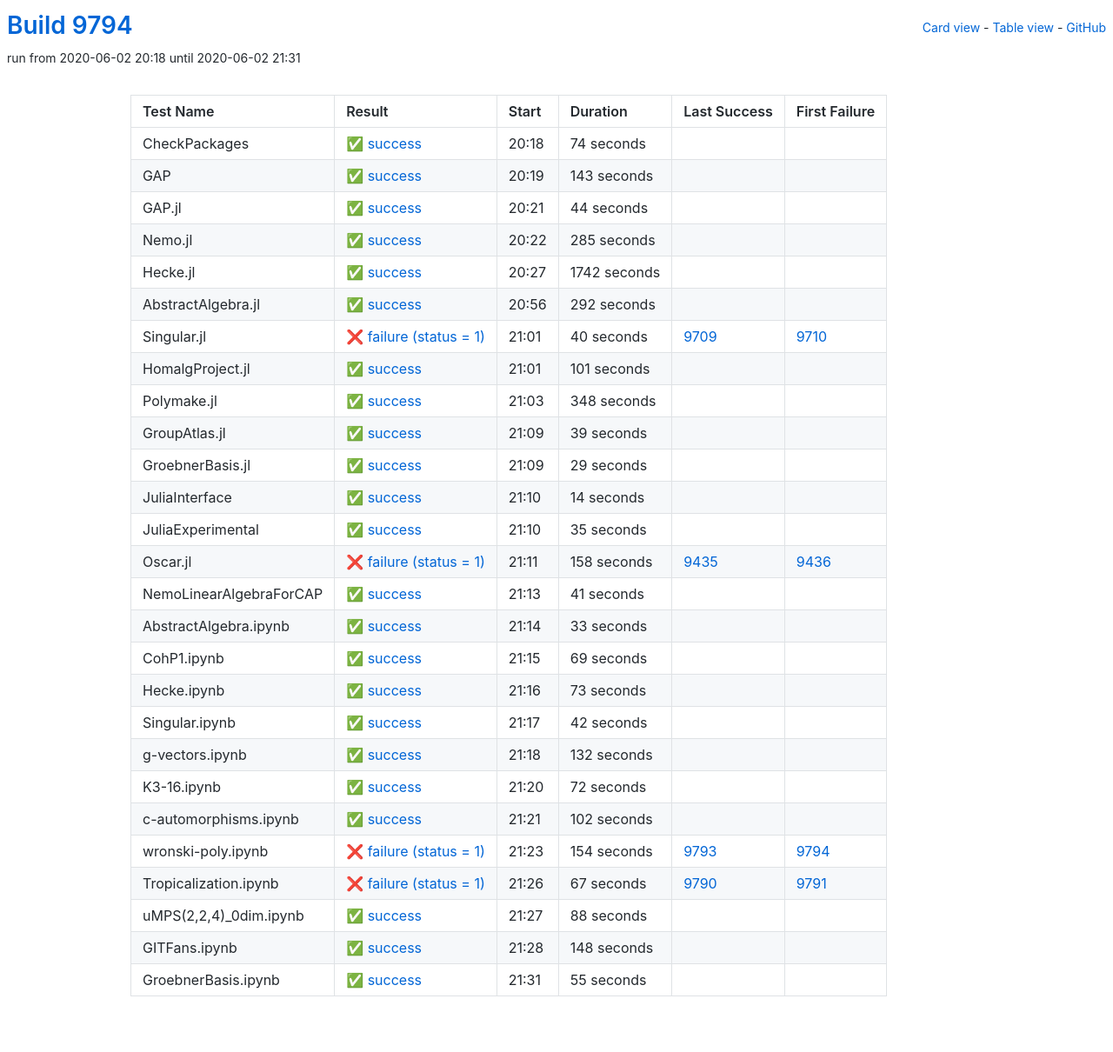
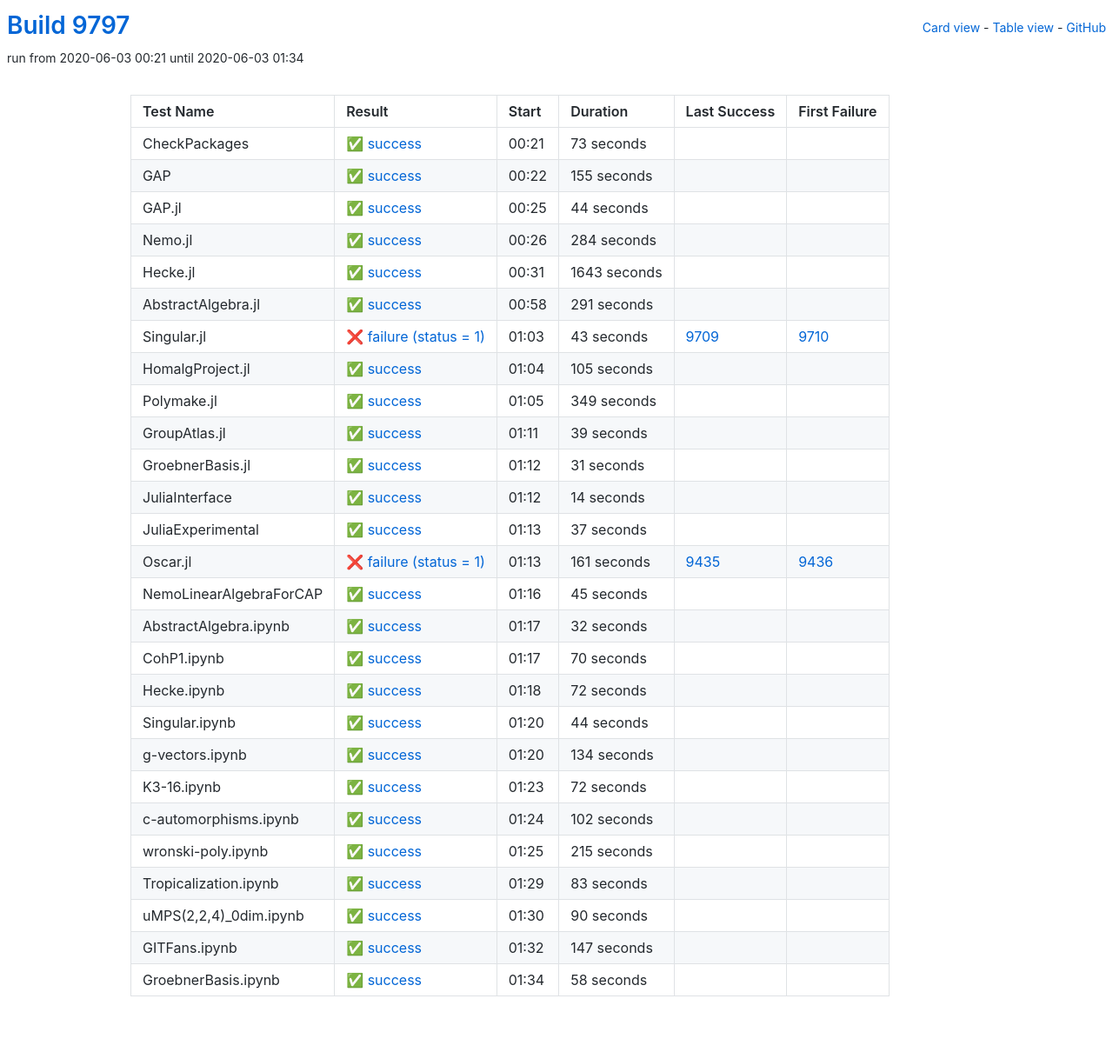
Before and after one commit to oscar-system/oscar-ci-status, a Jekyll site: the page built from table.html, in a window 1280 px wide. Shown: the whole page at 87% size. Built offline with Jekyll 4.4.1, drawn with Linux system fonts in a browser that asks for light colours.

Commit message:
Build 9797

```diff
--- a/_data/ci.yml
+++ b/_data/ci.yml
@@ -1,29 +1,29 @@
-build: 9794
-build_url: https://oscarci.mathematik.uni-kl.de/job/oscar/9794/
+build: 9797
+build_url: https://oscarci.mathematik.uni-kl.de/job/oscar/9797/
 job: oscar
 tests:
-- duration: 74
+- duration: 73
   exitcode: 0
   first_failure: false
   first_failure_url: null
   id: checkpackages
   last_success: false
   last_success_url: null
-  log: https://oscarci.mathematik.uni-kl.de/job/oscar/9794/artifact/logs/build-9794/CheckPackages.log
+  log: https://oscarci.mathematik.uni-kl.de/job/oscar/9797/artifact/logs/build-9797/CheckPackages.log
   name: CheckPackages
-  start: 2020-06-02 20:18
+  start: 2020-06-03 00:21
   status: success
   success: true
-- duration: 143
+- duration: 155
   exitcode: 0
   first_failure: false
   first_failure_url: null
   id: gap
   last_success: false
   last_success_url: null
-  log: https://oscarci.mathematik.uni-kl.de/job/oscar/9794/artifact/logs/build-9794/GAP.log
+  log: https://oscarci.mathematik.uni-kl.de/job/oscar/9797/artifact/logs/build-9797/GAP.log
   name: GAP
-  start: 2020-06-02 20:19
+  start: 2020-06-03 00:22
   status: success
   success: true
 - duration: 44
@@ -33,81 +33,81 @@
   id: gap-jl
   last_success: false
   last_success_url: null
-  log: https://oscarci.mathematik.uni-kl.de/job/oscar/9794/artifact/logs/build-9794/GAP.jl.log
+  log: https://oscarci.mathematik.uni-kl.de/job/oscar/9797/artifact/logs/build-9797/GAP.jl.log
   name: GAP.jl
-  start: 2020-06-02 20:21
+  start: 2020-06-03 00:25
   status: success
   success: true
-- duration: 285
+- duration: 284
   exitcode: 0
   first_failure: false
   first_failure_url: null
   id: nemo-jl
   last_success: false
   last_success_url: null
-  log: https://oscarci.mathematik.uni-kl.de/job/oscar/9794/artifact/logs/build-9794/Nemo.jl.log
+  log: https://oscarci.mathematik.uni-kl.de/job/oscar/9797/artifact/logs/build-9797/Nemo.jl.log
   name: Nemo.jl
-  start: 2020-06-02 20:22
+  start: 2020-06-03 00:26
   status: success
   success: true
-- duration: 1742
+- duration: 1643
   exitcode: 0
   first_failure: false
   first_failure_url: null
   id: hecke-jl
   last_success: false
   last_success_url: null
-  log: https://oscarci.mathematik.uni-kl.de/job/oscar/9794/artifact/logs/build-9794/Hecke.jl.log
+  log: https://oscarci.mathematik.uni-kl.de/job/oscar/9797/artifact/logs/build-9797/Hecke.jl.log
   name: Hecke.jl
-  start: 2020-06-02 20:27
+  start: 2020-06-03 00:31
   status: success
   success: true
-- duration: 292
+- duration: 291
   exitcode: 0
   first_failure: false
   first_failure_url: null
   id: abstractalgebra-jl
   last_success: false
   last_success_url: null
-  log: https://oscarci.mathematik.uni-kl.de/job/oscar/9794/artifact/logs/build-9794/AbstractAlgebra.jl.log
+  log: https://oscarci.mathematik.uni-kl.de/job/oscar/9797/artifact/logs/build-9797/AbstractAlgebra.jl.log
   name: AbstractAlgebra.jl
-  start: 2020-06-02 20:56
+  start: 2020-06-03 00:58
   status: success
   success: true
-- duration: 40
+- duration: 43
   exitcode: 1
   first_failure: 9710
   first_failure_url: https://oscarci.mathematik.uni-kl.de/job/oscar/9710/
   id: singular-jl
   last_success: 9709
   last_success_url: https://oscarci.mathematik.uni-kl.de/job/oscar/9709/
-  log: https://oscarci.mathematik.uni-kl.de/job/oscar/9794/artifact/logs/build-9794/Singular.jl.log
+  log: https://oscarci.mathematik.uni-kl.de/job/oscar/9797/artifact/logs/build-9797/Singular.jl.log
   name: Singular.jl
-  start: 2020-06-02 21:01
+  start: 2020-06-03 01:03
   status: failure
   success: false
-- duration: 101
+- duration: 105
   exitcode: 0
   first_failure: false
   first_failure_url: null
   id: homalgproject-jl
   last_success: false
   last_success_url: null
-  log: https://oscarci.mathematik.uni-kl.de/job/oscar/9794/artifact/logs/build-9794/HomalgProject.jl.log
+  log: https://oscarci.mathematik.uni-kl.de/job/oscar/9797/artifact/logs/build-9797/HomalgProject.jl.log
   name: HomalgProject.jl
-  start: 2020-06-02 21:01
+  start: 2020-06-03 01:04
   status: success
   success: true
-- duration: 348
+- duration: 349
   exitcode: 0
   first_failure: false
   first_failure_url: null
   id: polymake-jl
   last_success: false
   last_success_url: null
-  log: https://oscarci.mathematik.uni-kl.de/job/oscar/9794/artifact/logs/build-9794/Polymake.jl.log
+  log: https://oscarci.mathematik.uni-kl.de/job/oscar/9797/artifact/logs/build-9797/Polymake.jl.log
   name: Polymake.jl
-  start: 2020-06-02 21:03
+  start: 2020-06-03 01:05
   status: success
   success: true
 - duration: 39
@@ -117,21 +117,21 @@
   id: groupatlas-jl
   last_success: false
   last_success_url: null
-  log: https://oscarci.mathematik.uni-kl.de/job/oscar/9794/artifact/logs/build-9794/GroupAtlas.jl.log
+  log: https://oscarci.mathematik.uni-kl.de/job/oscar/9797/artifact/logs/build-9797/GroupAtlas.jl.log
   name: GroupAtlas.jl
-  start: 2020-06-02 21:09
+  start: 2020-06-03 01:11
   status: success
   success: true
-- duration: 29
+- duration: 31
   exitcode: 0
   first_failure: false
   first_failure_url: null
   id: groebnerbasis-jl
   last_success: false
   last_success_url: null
-  log: https://oscarci.mathematik.uni-kl.de/job/oscar/9794/artifact/logs/build-9794/GroebnerBasis.jl.log
+  log: https://oscarci.mathematik.uni-kl.de/job/oscar/9797/artifact/logs/build-9797/GroebnerBasis.jl.log
   name: GroebnerBasis.jl
-  start: 2020-06-02 21:09
+  start: 2020-06-03 01:12
   status: success
   success: true
 - duration: 14
@@ -141,105 +141,105 @@
   id: juliainterface
   last_success: false
   last_success_url: null
-  log: https://oscarci.mathematik.uni-kl.de/job/oscar/9794/artifact/logs/build-9794/JuliaInterface.log
+  log: https://oscarci.mathematik.uni-kl.de/job/oscar/9797/artifact/logs/build-9797/JuliaInterface.log
   name: JuliaInterface
-  start: 2020-06-02 21:10
+  start: 2020-06-03 01:12
   status: success
   success: true
-- duration: 35
+- duration: 37
   exitcode: 0
   first_failure: false
   first_failure_url: null
   id: juliaexperimental
   last_success: false
   last_success_url: null
-  log: https://oscarci.mathematik.uni-kl.de/job/oscar/9794/artifact/logs/build-9794/JuliaExperimental.log
+  log: https://oscarci.mathematik.uni-kl.de/job/oscar/9797/artifact/logs/build-9797/JuliaExperimental.log
   name: JuliaExperimental
-  start: 2020-06-02 21:10
+  start: 2020-06-03 01:13
   status: success
   success: true
-- duration: 158
+- duration: 161
   exitcode: 1
   first_failure: 9436
   first_failure_url: https://oscarci.mathematik.uni-kl.de/job/oscar/9436/
   id: oscar-jl
   last_success: 9435
   last_success_url: https://oscarci.mathematik.uni-kl.de/job/oscar/9435/
-  log: https://oscarci.mathematik.uni-kl.de/job/oscar/9794/artifact/logs/build-9794/Oscar.jl.log
+  log: https://oscarci.mathematik.uni-kl.de/job/oscar/9797/artifact/logs/build-9797/Oscar.jl.log
   name: Oscar.jl
-  start: 2020-06-02 21:11
+  start: 2020-06-03 01:13
   status: failure
   success: false
-- duration: 41
+- duration: 45
   exitcode: 0
   first_failure: false
   first_failure_url: null
   id: nemolinearalgebraforcap
   last_success: false
   last_success_url: null
-  log: https://oscarci.mathematik.uni-kl.de/job/oscar/9794/artifact/logs/build-9794/NemoLinearAlgebraForCAP.log
+  log: https://oscarci.mathematik.uni-kl.de/job/oscar/9797/artifact/logs/build-9797/NemoLinearAlgebraForCAP.log
   name: NemoLinearAlgebraForCAP
-  start: 2020-06-02 21:13
+  start: 2020-06-03 01:16
   status: success
   success: true
-- duration: 33
+- duration: 32
   exitcode: 0
   first_failure: false
   first_failure_url: null
   id: abstractalgebra-ipynb
   last_success: false
   last_success_url: null
-  log: https://oscarci.mathematik.uni-kl.de/job/oscar/9794/artifact/logs/build-9794/AbstractAlgebra.ipynb.log
+  log: https://oscarci.mathematik.uni-kl.de/job/oscar/9797/artifact/logs/build-9797/AbstractAlgebra.ipynb.log
   name: AbstractAlgebra.ipynb
-  start: 2020-06-02 21:14
+  start: 2020-06-03 01:17
   status: success
   success: true
-- duration: 69
+- duration: 70
   exitcode: 0
   first_failure: false
   first_failure_url: null
   id: cohp1-ipynb
   last_success: false
   last_success_url: null
-  log: https://oscarci.mathematik.uni-kl.de/job/oscar/9794/artifact/logs/build-9794/CohP1.ipynb.log
+  log: https://oscarci.mathematik.uni-kl.de/job/oscar/9797/artifact/logs/build-9797/CohP1.ipynb.log
   name: CohP1.ipynb
-  start: 2020-06-02 21:15
+  start: 2020-06-03 01:17
   status: success
   success: true
-- duration: 73
+- duration: 72
   exitcode: 0
   first_failure: false
   first_failure_url: null
   id: hecke-ipynb
   last_success: false
   last_success_url: null
-  log: https://oscarci.mathematik.uni-kl.de/job/oscar/9794/artifact/logs/build-9794/Hecke.ipynb.log
+  log: https://oscarci.mathematik.uni-kl.de/job/oscar/9797/artifact/logs/build-9797/Hecke.ipynb.log
   name: Hecke.ipynb
-  start: 2020-06-02 21:16
+  start: 2020-06-03 01:18
   status: success
   success: true
-- duration: 42
+- duration: 44
   exitcode: 0
   first_failure: false
   first_failure_url: null
   id: singular-ipynb
   last_success: false
   last_success_url: null
-  log: https://oscarci.mathematik.uni-kl.de/job/oscar/9794/artifact/logs/build-9794/Singular.ipynb.log
+  log: https://oscarci.mathematik.uni-kl.de/job/oscar/9797/artifact/logs/build-9797/Singular.ipynb.log
   name: Singular.ipynb
-  start: 2020-06-02 21:17
+  start: 2020-06-03 01:20
   status: success
   success: true
-- duration: 132
+- duration: 134
   exitcode: 0
   first_failure: false
   first_failure_url: null
   id: g-vectors-ipynb
   last_success: false
   last_success_url: null
-  log: https://oscarci.mathematik.uni-kl.de/job/oscar/9794/artifact/logs/build-9794/g-vectors.ipynb.log
+  log: https://oscarci.mathematik.uni-kl.de/job/oscar/9797/artifact/logs/build-9797/g-vectors.ipynb.log
   name: g-vectors.ipynb
-  start: 2020-06-02 21:18
+  start: 2020-06-03 01:20
   status: success
   success: true
 - duration: 72
@@ -249,9 +249,9 @@
   id: k3-16-ipynb
   last_success: false
   last_success_url: null
-  log: https://oscarci.mathematik.uni-kl.de/job/oscar/9794/artifact/logs/build-9794/K3-16.ipynb.log
+  log: https://oscarci.mathematik.uni-kl.de/job/oscar/9797/artifact/logs/build-9797/K3-16.ipynb.log
   name: K3-16.ipynb
-  start: 2020-06-02 21:20
+  start: 2020-06-03 01:23
   status: success
   success: true
 - duration: 102
@@ -261,68 +261,68 @@
   id: c-automorphisms-ipynb
   last_success: false
   last_success_url: null
-  log: https://oscarci.mathematik.uni-kl.de/job/oscar/9794/artifact/logs/build-9794/c-automorphisms.ipynb.log
+  log: https://oscarci.mathematik.uni-kl.de/job/oscar/9797/artifact/logs/build-9797/c-automorphisms.ipynb.log
   name: c-automorphisms.ipynb
-  start: 2020-06-02 21:21
+  start: 2020-06-03 01:24
   status: success
   success: true
-- duration: 154
-  exitcode: 1
-  first_failure: 9794
-  first_failure_url: https://oscarci.mathematik.uni-kl.de/job/oscar/9794/
+- duration: 215
+  exitcode: 0
+  first_failure: false
+  first_failure_url: null
   id: wronski-poly-ipynb
-  last_success: 9793
-  last_success_url: https://oscarci.mathematik.uni-kl.de/job/oscar/9793/
-  log: https://oscarci.mathematik.uni-kl.de/job/oscar/9794/artifact/logs/build-9794/wronski-poly.ipynb.log
+  last_success: false
+  last_success_url: null
+  log: https://oscarci.mathematik.uni-kl.de/job/oscar/9797/artifact/logs/build-9797/wronski-poly.ipynb.log
   name: wronski-poly.ipynb
-  start: 2020-06-02 21:23
-  status: failure
-  success: false
-- duration: 67
-  exitcode: 1
-  first_failure: 9791
-  first_failure_url: https://oscarci.mathematik.uni-kl.de/job/oscar/9791/
+  start: 2020-06-03 01:25
+  status: success
+  success: true
+- duration: 83
+  exitcode: 0
+  first_failure: false
+  first_failure_url: null
   id: tropicalization-ipynb
-  last_success: 9790
-  last_success_url: https://oscarci.mathematik.uni-kl.de/job/oscar/9790/
-  log: https://oscarci.mathematik.uni-kl.de/job/oscar/9794/artifact/logs/build-9794/Tropicalization.ipynb.log
+  last_success: false
+  last_success_url: null
+  log: https://oscarci.mathematik.uni-kl.de/job/oscar/9797/artifact/logs/build-9797/Tropicalization.ipynb.log
   name: Tropicalization.ipynb
-  start: 2020-06-02 21:26
-  status: failure
-  success: false
-- duration: 88
+  start: 2020-06-03 01:29
+  status: success
+  success: true
+- duration: 90
   exitcode: 0
   first_failure: false
   first_failure_url: null
   id: umps-2-2-4-0dim-ipynb
   last_success: false
   last_success_url: null
-  log: https://oscarci.mathematik.uni-kl.de/job/oscar/9794/artifact/logs/build-9794/uMPS-2-2-4-_0dim.ipynb.log
+  log: https://oscarci.mathematik.uni-kl.de/job/oscar/9797/artifact/logs/build-9797/uMPS-2-2-4-_0dim.ipynb.log
   name: uMPS(2,2,4)_0dim.ipynb
-  start: 2020-06-02 21:27
+  start: 2020-06-03 01:30
   status: success
   success: true
-- duration: 148
+- duration: 147
   exitcode: 0
   first_failure: false
   first_failure_url: null
   id: gitfans-ipynb
   last_success: false
   last_success_url: null
-  log: https://oscarci.mathematik.uni-kl.de/job/oscar/9794/artifact/logs/build-9794/GITFans.ipynb.log
+  log: https://oscarci.mathematik.uni-kl.de/job/oscar/9797/artifact/logs/build-9797/GITFans.ipynb.log
   name: GITFans.ipynb
-  start: 2020-06-02 21:28
+  start: 2020-06-03 01:32
   status: success
   success: true
-- duration: 55
+- duration: 58
   exitcode: 0
   first_failure: false
   first_failure_url: null
   id: groebnerbasis-ipynb
   last_success: false
   last_success_url: null
-  log: https://oscarci.mathematik.uni-kl.de/job/oscar/9794/artifact/logs/build-9794/GroebnerBasis.ipynb.log
+  log: https://oscarci.mathematik.uni-kl.de/job/oscar/9797/artifact/logs/build-9797/GroebnerBasis.ipynb.log
   name: GroebnerBasis.ipynb
-  start: 2020-06-02 21:31
+  start: 2020-06-03 01:34
   status: success
   success: true
```
Also changed, not shown: README.md.
